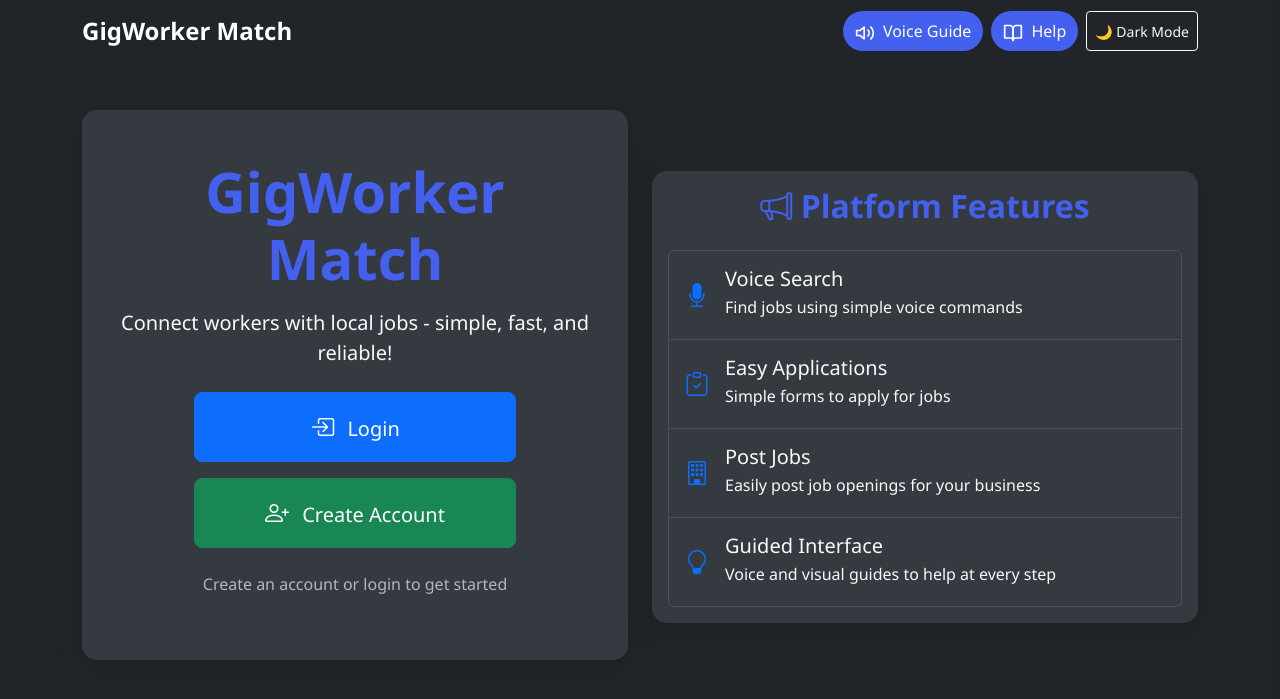
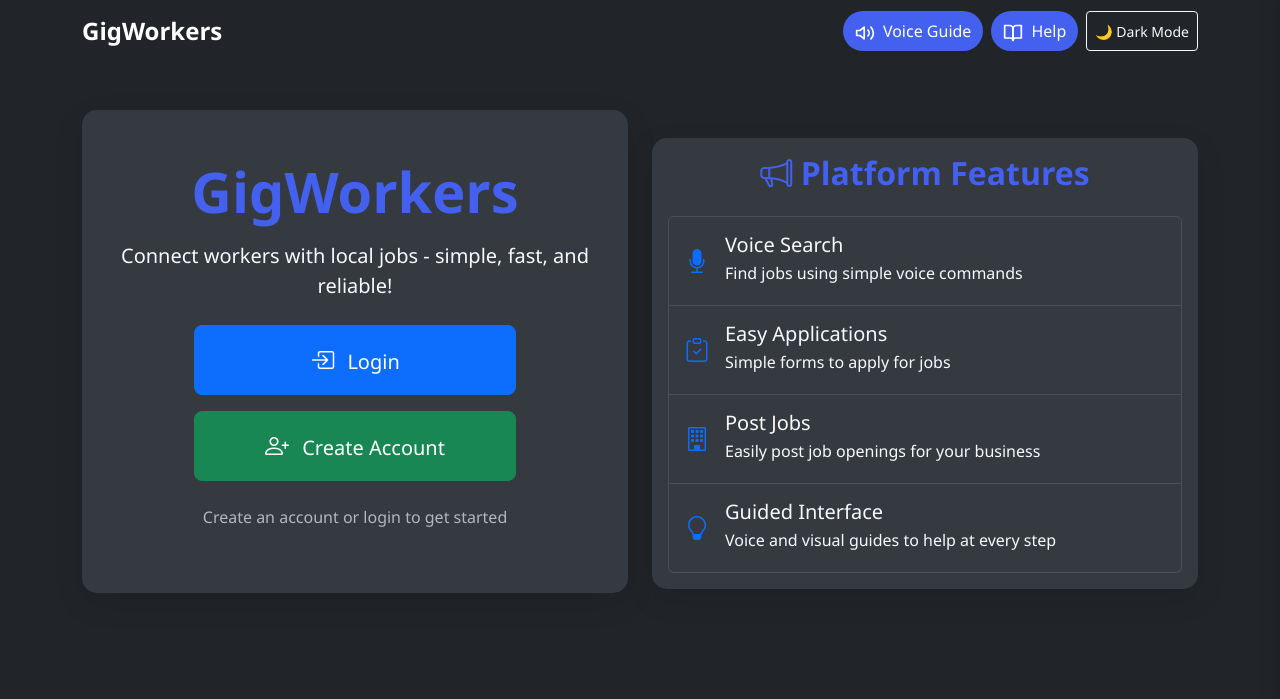
Before and after one commit to himanshugupta825/WorkerNetwork, a Flask app: page / in a window 1280 px wide. Shown: the top 699 px of the page. Run offline with Flask 3, Linux system fonts and the light colour scheme; some libraries are stand-ins or nearby versions.

Commit message:
Update the platform's name to GigWorkers for a more streamlined experience
Renames "GigWorker Match" to "GigWorkers" in the title, brand, and voice guide instructions in app.py and index.html.

Replit-Commit-Author: Agent
Replit-Commit-Session-Id: 85d906ec-ce86-4370-859a-cc7093b12a30
Replit-Commit-Screenshot-Url: https://storage.googleapis.com/screenshot-production-us-central1/193cb362-c733-45a7-8c6d-dc06cdbf1a61/4ca79d82-f627-4be8-ae98-348eda4cb163.jpg

```diff
--- a/app.py
+++ b/app.py
@@ -190,7 +190,7 @@ def voice_guide(page):
 
     # Define voice instructions for each page
     instructions = {
-        'main': "Welcome to GigWorker Match. This page has four big buttons. The blue button on top is for applying to a job. The purple button below it is for posting a job. The light blue buttons are for viewing workers and job listings.",
+        'main': "Welcome to GigWorkers. This page has four big buttons. The blue button on top is for applying to a job. The purple button below it is for posting a job. The light blue buttons are for viewing workers and job listings.",
         'apply': "This is the job application form. Fill in your name, phone number, skill, and location. You can also add your experience and education if you want. Then press the red Submit button at the bottom.",
         'post-job': "This is the job posting form. Fill in your business name, the job you're offering, payment details, and your contact number. You can also add job location and description if you want. Then press the red Post Job button at the bottom.",
         'workers': "This page shows all available workers. Each box contains a worker's details including their name, skills, location, experience, education, and contact information.",
--- a/templates/index.html
+++ b/templates/index.html
@@ -3,7 +3,7 @@
 <head>
   <meta charset="UTF-8">
   <meta name="viewport" content="width=device-width, initial-scale=1.0">
-  <title>GigWorker Match</title>
+  <title>GigWorkers</title>
   <!-- Bootstrap CSS with theme support -->
   <link href="https://cdn.jsdelivr.net/npm/bootstrap@5.3.0-alpha1/dist/css/bootstrap.min.css" rel="stylesheet">
   <!-- Bootstrap Icons -->
@@ -15,7 +15,7 @@
   <!-- Navigation -->
   <nav class="navbar navbar-expand-lg navbar-dark bg-dark">
     <div class="container">
-      <a class="navbar-brand" href="/">GigWorker Match</a>
+      <a class="navbar-brand" href="/">GigWorkers</a>
       <div class="ms-auto d-flex gap-2">
         <!-- User info (shown when logged in) -->
         <div id="user-info" class="d-none d-flex gap-2 align-items-center">
@@ -64,7 +64,7 @@
     <div class="row justify-content-center align-items-center min-vh-75 py-5">
       <div class="col-md-6 text-center mb-5">
         <div class="welcome-card">
-          <h1 class="display-4 mb-3">GigWorker Match</h1>
+          <h1 class="display-4 mb-3">GigWorkers</h1>
           <p class="lead mb-4">Connect workers with local jobs - simple, fast, and reliable!</p>
 
           <div class="d-grid gap-3 col-md-8 mx-auto mb-4">
```
